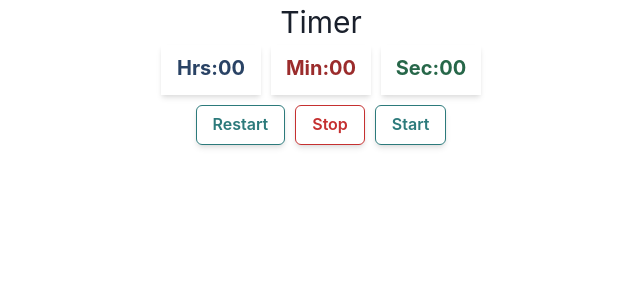
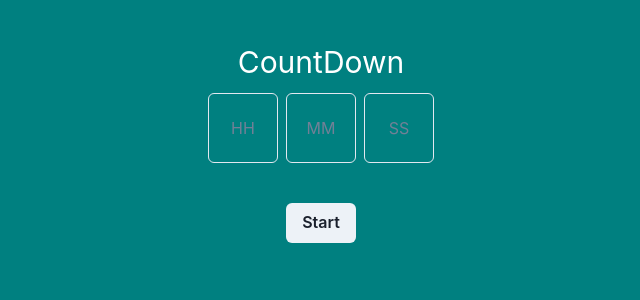
Before and after one commit to shekhar-2410/machine-round, a React (Create React App) app: page / in a window 1280 px wide. Shown: the top 300 px of the page, without its empty margins (319-959 px from the left). Built offline with nearby package versions, Linux system fonts and the light colour scheme.

Commit message:
countdowntimer

```diff
--- a/src/App.js
+++ b/src/App.js
@@ -2,15 +2,15 @@ import "./App.css";
 // import GoogleSeach from "./components/GoogleSeach";
 // import EmployeDatabase from "./components/EmployeDatabase";
 import Coundountimer from "./components/Coundountimer";
-import Timer from "./components/Timer";
+// import Timer from "./components/Timer";
 
 function App() {
   return (
     <div className="App">
       {/* <GoogleSeach /> */}
       {/* <EmployeDatabase /> */}
-      {/* <Coundountimer /> */}
-      <Timer />
+      <Coundountimer />
+      {/* <Timer /> */}
     </div>
   );
 }
--- a/src/components/Coundountimer.js
+++ b/src/components/Coundountimer.js
@@ -1,8 +1,189 @@
-import { useState } from "react";
+import React, { useState, useEffect } from "react";
+import { Box, VStack, Text, Input, HStack, Button } from "@chakra-ui/react";
 
-const CountdounTimer = () => {
-  // Render the timer and buttons in the component
-  return <div className="App">countdowntimer</div>;
+const CountdownTimer = () => {
+  const [isStart, setisStart] = useState(false);
+  const [isPause, setisPausse] = useState(false);
+  const [hours, setHours] = useState(0);
+  const [min, setMin] = useState(0);
+  const [sec, setSec] = useState(0);
+  const [timerid, setTimerid] = useState(0);
+
+  const eventHandler = (e) => {
+    const value = parseInt(e.target.value);
+    const id = e.target.id;
+    if (id === "hours") {
+      setHours(value);
+    }
+    if (id === "min") {
+      setMin(value);
+    }
+    if (id === "sec") {
+      setSec(value);
+    }
+  };
+  const onClick = () => {
+    if (hours > 0 || min > 0 || sec > 0) {
+      setisStart(true);
+    } else {
+      alert("please set the timer");
+    }
+  };
+
+  const runTime = (sec, min, hrs, tid) => {
+    if (sec > 0) {
+      setSec((s) => s - 1);
+    } else if (sec === 0 && min > 0) {
+      setMin((m) => m - 1);
+      setSec(59);
+    } else {
+      setHours((h) => h - 1);
+      setMin(59);
+      setSec(59);
+    }
+    if (sec === 0 && min === 0 && hrs === 0) {
+      setSec(0);
+      setMin(0);
+      setHours(0);
+    }
+  };
+
+  useEffect(() => {
+    let tid;
+    if (isStart) {
+      tid = setInterval(() => {
+        runTime(sec, min, hours, tid);
+      }, 1000);
+      setTimerid(tid);
+    }
+    return () => {
+      clearInterval(tid);
+    };
+  }, [isStart, hours, min, sec]);
+
+  const restartTimer = () => {
+    setisStart(false);
+    setHours(0);
+    setMin(0);
+    setSec(0);
+    clearInterval(timerid);
+  };
+  const pauseTimer = () => {
+    setisPausse(true);
+    clearInterval(timerid);
+  };
+  const resumeTimer = () => {
+    setisPausse(false);
+    runTime(sec, min, hours);
+  };
+  return (
+    <Box background={"teal"} width={"100%"} height={"100vh"} py={10}>
+      <VStack justify={"center"}>
+        <Text color={"#fff"} fontSize={"3xl"}>
+          CountDown
+        </Text>
+        {!isStart && (
+          <Box>
+            <HStack textAlign={"center"}>
+              <Input
+                type="number"
+                color={"#fff"}
+                height={70}
+                width={70}
+                placeholder="HH"
+                textAlign={"center"}
+                id="hours"
+                onChange={eventHandler}
+              />
+              <Input
+                type="number"
+                color={"#fff"}
+                height={70}
+                width={70}
+                placeholder="MM"
+                textAlign={"center"}
+                id="min"
+                onChange={eventHandler}
+              />
+              <Input
+                type="number"
+                color={"#fff"}
+                height={70}
+                width={70}
+                placeholder="SS"
+                textAlign={"center"}
+                id="sec"
+                onChange={eventHandler}
+              />
+            </HStack>
+
+            <Button onClick={onClick} mt="10">
+              Start
+            </Button>
+          </Box>
+        )}
+        {isStart && (
+          <Box>
+            <HStack
+              spacing={"30px"}
+              color={"#fff"}
+              textAlign={"center"}
+              mb={"10%"}
+              ml={"-50%"}
+            >
+              <Box
+                border={"1px solid white"}
+                borderRadius={"sm"}
+                padding={"10%"}
+                background={"yellow.400"}
+                boxShadow={"md"}
+              >
+                <Text fontSize={"3xl"} fontWeight={"bold"}>
+                  {hours < 10 ? "0" + hours : hours}
+                </Text>
+              </Box>
+              <Box
+                border={"1px solid white"}
+                borderRadius={"sm"}
+                padding={"10%"}
+                background={"yellow.400"}
+                boxShadow={"md"}
+              >
+                <Text fontSize={"3xl"} fontWeight={"bold"}>
+                  {min < 10 ? "0" + min : min}
+                </Text>
+              </Box>
+              <Box
+                border={"1px solid white"}
+                borderRadius={"sm"}
+                padding={"10%"}
+                background={"yellow.400"}
+                boxShadow={"md"}
+              >
+                <Text fontSize={"3xl"} fontWeight={"bold"}>
+                  {sec < 10 ? "0" + sec : sec}
+                </Text>
+              </Box>
+            </HStack>
+            <HStack>
+              {!isPause && (
+                <Button size="md" width={"100px"} onClick={pauseTimer}>
+                  Pause
+                </Button>
+              )}
+              {isPause && (
+                <Button size="md" width={"100px"} onClick={resumeTimer}>
+                  Resume
+                </Button>
+              )}
+
+              <Button onClick={restartTimer}>Restart</Button>
+            </HStack>
+          </Box>
+        )}
+      </VStack>
+    </Box>
+  );
 };
 
-export default CountdounTimer;
+export default CountdownTimer;
```
